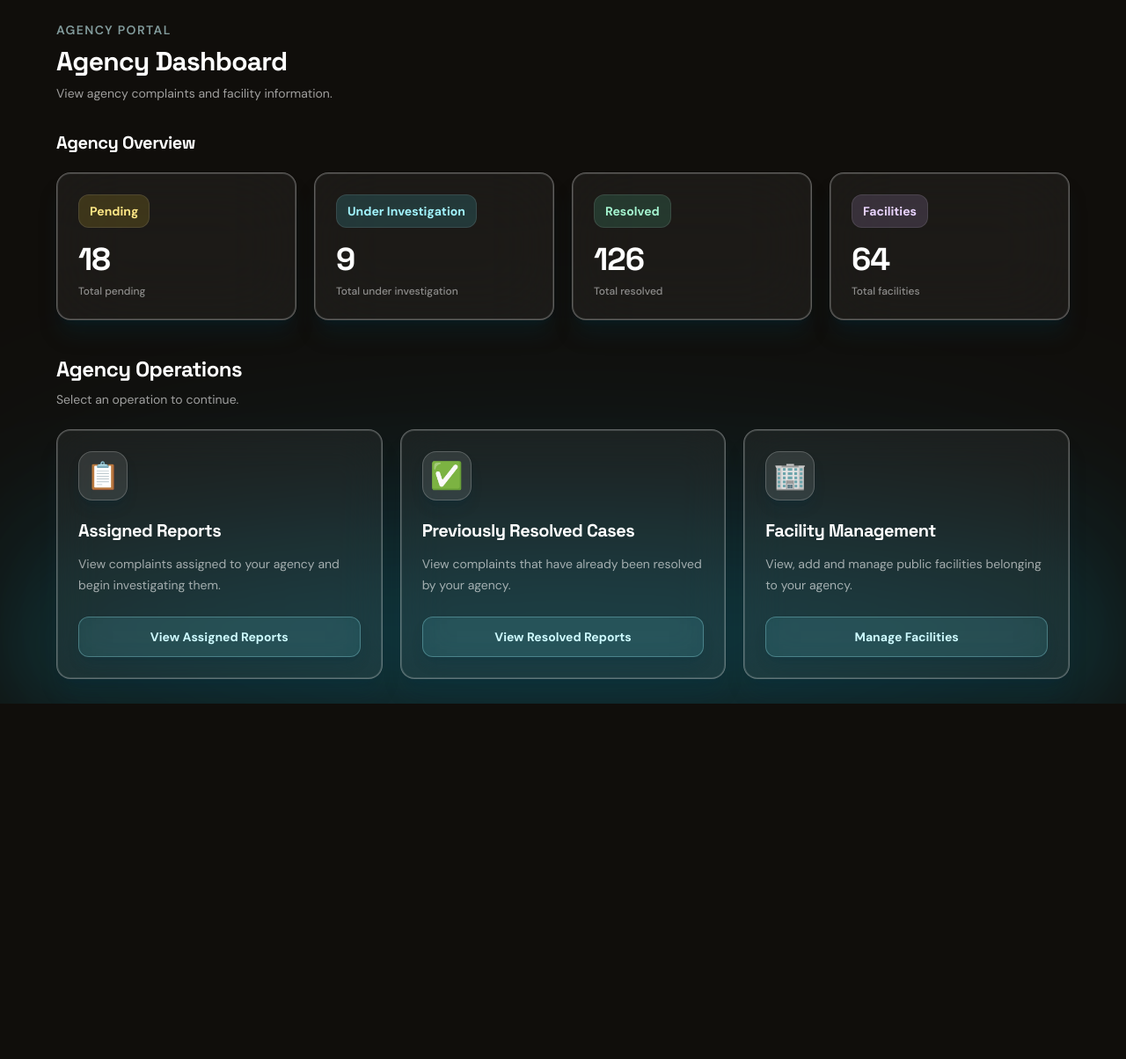
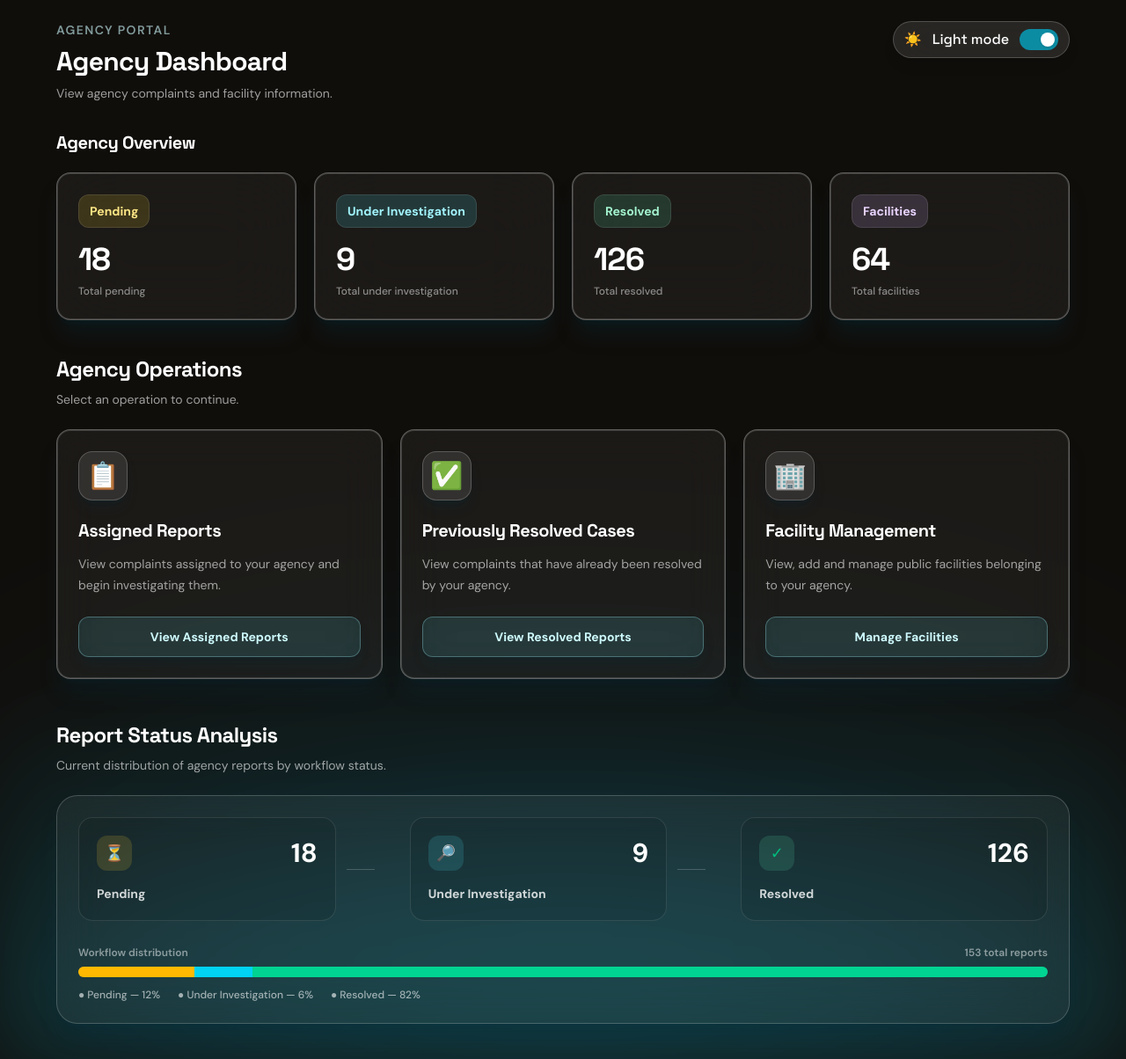
Before and after one commit to 007subhajitrajhalder/Amar-Sohor, a React app in the folder frontend/: page /agency/dashboard in a window 1280 px wide. Shown: the whole page at 88% size. Before the commit the page ends 800 px from the top, so only its background shows below. Built offline with nearby package versions, Linux system fonts and the light colour scheme; the HTML template or start-up script is replaced by a standard one.

Commit message:
Changed only agency dashboard with dark and light theme button

```diff
--- a/frontend/src/pages/agency/AgencyDashboardPage.jsx
+++ b/frontend/src/pages/agency/AgencyDashboardPage.jsx
@@ -1,3 +1,4 @@
+import { useState } from "react";
 import { Link } from "react-router-dom";
 
 const auraLayers = [
@@ -16,6 +17,8 @@ const auraLayers = [
 ];
 
 function AgencyDashboardPage() {
+  const [isDarkMode, setIsDarkMode] = useState(true);
+
   const statistics = [
     {
       title: "Pending",
@@ -71,7 +74,13 @@ function AgencyDashboardPage() {
   ];
 
   return (
-    <main className="relative min-h-screen overflow-hidden bg-[#100e0b] p-6">
+    <main
+      className={`relative min-h-screen overflow-hidden p-6 transition-colors duration-500 ${
+        isDarkMode
+          ? "bg-[#100e0b] text-white"
+          : "bg-slate-100 text-slate-900"
+      }`}
+    >
       {auraLayers.map((layer, index) => (
         <div
           key={`dark-${index}`}
@@ -86,9 +95,14 @@ function AgencyDashboardPage() {
         />
       ))}
 
-      <section className="relative z-10 mx-auto max-w-6xl text-white">
+      <section
+        className={`relative z-10 mx-auto max-w-6xl ${
+          isDarkMode ? "text-white" : "text-slate-900"
+        }`}
+      >
         {/* Dashboard heading */}
-        <div>
+        <div className="flex flex-col gap-5 sm:flex-row sm:items-start sm:justify-between">
+          <div>
           <p className="text-sm font-semibold uppercase tracking-widest text-cyan-100/60">
             Agency Portal
           </p>
@@ -97,9 +111,40 @@ function AgencyDashboardPage() {
             Agency Dashboard
           </h1>
 
-          <p className="mt-2 text-sm text-white/60">
-            View agency complaints and facility information.
-          </p>
+            <p
+              className={`mt-2 text-sm ${
+                isDarkMode ? "text-white/60" : "text-slate-600"
+              }`}
+            >
+              View agency complaints and facility information.
+            </p>
+          </div>
+
+          {/* Light / dark mode toggle */}
+          <button
+            type="button"
+            onClick={() => setIsDarkMode((current) => !current)}
+            aria-label={`Switch to ${isDarkMode ? "light" : "dark"} mode`}
+            className={`group inline-flex items-center gap-3 self-start rounded-full border px-3 py-2 text-sm font-semibold shadow-lg backdrop-blur-xl transition-all duration-300 hover:-translate-y-0.5 hover:shadow-xl ${
+              isDarkMode
+                ? "border-white/20 bg-white/10 text-white hover:bg-white/15"
+                : "border-slate-300 bg-white text-slate-700 hover:bg-slate-50"
+            }`}
+          >
+            <span className="text-base">{isDarkMode ? "☀️" : "🌙"}</span>
+            <span>{isDarkMode ? "Light mode" : "Dark mode"}</span>
+            <span
+              className={`relative h-6 w-11 rounded-full p-1 transition-colors ${
+                isDarkMode ? "bg-cyan-500/70" : "bg-slate-300"
+              }`}
+            >
+              <span
+                className={`block h-4 w-4 rounded-full bg-white shadow-sm transition-transform duration-300 ${
+                  isDarkMode ? "translate-x-5" : "translate-x-0"
+                }`}
+              />
+            </span>
+          </button>
         </div>
 
         {/* Statistics cards */}
@@ -112,21 +157,43 @@ function AgencyDashboardPage() {
             {statistics.map((statistic) => (
               <article
                 key={statistic.title}
-                className="relative h-full overflow-hidden rounded-2xl border border-white/30 bg-white/5 p-6 shadow-xl shadow-cyan-950/25 ring-1 ring-inset ring-white/15 backdrop-blur-2xl transition"
+                className={`group relative h-full overflow-hidden rounded-2xl border p-6 shadow-xl ring-1 ring-inset backdrop-blur-2xl transition-all duration-300 hover:-translate-y-1 hover:scale-[1.01] ${
+                  isDarkMode
+                    ? "border-white/30 bg-white/5 shadow-cyan-950/25 ring-white/15 hover:border-cyan-200/40 hover:bg-white/10 hover:shadow-cyan-900/40"
+                    : "border-slate-200 bg-white/80 shadow-slate-300/50 ring-white hover:border-cyan-300 hover:bg-white hover:shadow-cyan-200/50"
+                }`}
               >
                 <div
                   className={`inline-flex rounded-xl border border-white/10 px-3 py-2 ${statistic.background}`}
                 >
-                  <p className={`text-sm font-bold ${statistic.color}`}>
+                  <p className={`text-sm font-bold ${
+                      isDarkMode
+                        ? statistic.color
+                        : statistic.title === "Pending"
+                          ? "text-amber-700"
+                          : statistic.title === "Under Investigation"
+                            ? "text-cyan-700"
+                            : statistic.title === "Resolved"
+                              ? "text-emerald-700"
+                              : "text-purple-700"
+                    }`}>
                     {statistic.title}
                   </p>
                 </div>
 
-                <h3 className="mt-4 text-4xl font-bold tracking-tight text-white">
+                <h3
+                  className={`mt-4 text-4xl font-bold tracking-tight ${
+                    isDarkMode ? "text-white" : "text-slate-900"
+                  }`}
+                >
                   {statistic.value}
                 </h3>
 
-                <p className="mt-2 text-xs font-medium text-white/50">
+                <p
+                  className={`mt-2 text-xs font-medium ${
+                    isDarkMode ? "text-white/50" : "text-slate-500"
+                  }`}
+                >
                   Total {statistic.title.toLowerCase()}
                 </p>
               </article>
@@ -137,11 +204,19 @@ function AgencyDashboardPage() {
         {/* Page navigation cards */}
         <section className="mt-10">
           <div>
-            <h2 className="text-2xl font-bold tracking-tight text-white">
+            <h2
+              className={`text-2xl font-bold tracking-tight ${
+                isDarkMode ? "text-white" : "text-slate-900"
+              }`}
+            >
               Agency Operations
             </h2>
 
-            <p className="mt-2 text-sm text-white/60">
+            <p
+              className={`mt-2 text-sm ${
+                isDarkMode ? "text-white/60" : "text-slate-600"
+              }`}
+            >
               Select an operation to continue.
             </p>
           </div>
@@ -150,28 +225,161 @@ function AgencyDashboardPage() {
             {navigationCards.map((card) => (
               <article
                 key={card.title}
-                className="group flex h-full min-h-64 flex-col rounded-2xl border border-white/30 bg-white/5 p-6 text-white shadow-xl shadow-cyan-950/20 ring-1 ring-inset ring-white/15 backdrop-blur-xl transition hover:bg-white/10"
+                className={`group flex h-full min-h-64 flex-col rounded-2xl border p-6 shadow-xl ring-1 ring-inset backdrop-blur-xl transition-all duration-300 hover:-translate-y-1 hover:shadow-2xl ${
+                  isDarkMode
+                    ? "border-white/30 bg-white/5 text-white shadow-cyan-950/20 ring-white/15 hover:border-cyan-200/40 hover:bg-white/10 hover:shadow-cyan-900/30"
+                    : "border-slate-200 bg-white/85 text-slate-900 shadow-slate-300/40 ring-white hover:border-cyan-300 hover:bg-white hover:shadow-cyan-200/50"
+                }`}
               >
                 <div className="flex h-14 w-14 items-center justify-center rounded-2xl border border-white/20 bg-white/10 text-3xl shadow-lg shadow-cyan-950/20">
                   {card.icon}
                 </div>
 
-                <h3 className="mt-5 text-xl font-bold tracking-tight text-white">
+                <h3
+                  className={`mt-5 text-xl font-bold tracking-tight ${
+                    isDarkMode ? "text-white" : "text-slate-900"
+                  }`}
+                >
                   {card.title}
                 </h3>
 
-                <p className="mt-3 flex-1 text-sm leading-6 text-white/60">
+                <p
+                  className={`mt-3 flex-1 text-sm leading-6 ${
+                    isDarkMode ? "text-white/60" : "text-slate-600"
+                  }`}
+                >
                   {card.description}
                 </p>
 
                 <Link
                   to={card.route}
-                  className="mt-6 rounded-xl border border-cyan-200/30 bg-cyan-300/10 px-5 py-3 text-center text-sm font-bold text-cyan-100 shadow-lg shadow-cyan-950/20 backdrop-blur-xl transition hover:bg-cyan-300/20 hover:text-white"
+                  className={`mt-6 rounded-xl border px-5 py-3 text-center text-sm font-bold shadow-lg backdrop-blur-xl transition-all duration-300 hover:-translate-y-0.5 ${
+                    isDarkMode
+                      ? "border-cyan-200/30 bg-cyan-300/10 text-cyan-100 shadow-cyan-950/20 hover:bg-cyan-300/20 hover:text-white"
+                      : "border-cyan-300 bg-cyan-50 text-cyan-700 shadow-cyan-200/40 hover:bg-cyan-100 hover:text-cyan-800"
+                  }`}
                 >
                   {card.buttonText}
                 </Link>
               </article>
             ))}
+          </div>
+        </section>
+
+        {/* Status analysis */}
+        <section className="mt-12 pb-4">
+          <div>
+            <h2
+              className={`text-2xl font-bold tracking-tight ${
+                isDarkMode ? "text-white" : "text-slate-900"
+              }`}
+            >
+              Report Status Analysis
+            </h2>
+            <p
+              className={`mt-2 text-sm ${
+                isDarkMode ? "text-white/60" : "text-slate-600"
+              }`}
+            >
+              Current distribution of agency reports by workflow status.
+            </p>
+          </div>
+
+          <div
+            className={`mt-6 overflow-hidden rounded-3xl border p-6 shadow-xl backdrop-blur-xl transition-colors ${
+              isDarkMode
+                ? "border-white/20 bg-white/5 shadow-cyan-950/20"
+                : "border-slate-200 bg-white/80 shadow-slate-300/40"
+            }`}
+          >
+            <div className="flex flex-col gap-7 md:flex-row md:items-center md:justify-between">
+              {[
+                { title: "Pending", value: 18, icon: "⏳", color: "amber" },
+                {
+                  title: "Under Investigation",
+                  value: 9,
+                  icon: "🔎",
+                  color: "cyan"
+                },
+                { title: "Resolved", value: 126, icon: "✓", color: "emerald" }
+              ].map((status, index, items) => (
+                <div key={status.title} className="flex flex-1 items-center">
+                  <div
+                    className={`w-full rounded-2xl border p-5 transition-all duration-300 hover:-translate-y-1 ${
+                      isDarkMode
+                        ? "border-white/10 bg-black/10 hover:bg-white/10"
+                        : "border-slate-200 bg-slate-50 hover:bg-white"
+                    }`}
+                  >
+                    <div className="flex items-center justify-between">
+                      <span
+                        className={`inline-flex h-10 w-10 items-center justify-center rounded-xl text-lg ${
+                          status.color === "amber"
+                            ? "bg-amber-300/15 text-amber-500"
+                            : status.color === "cyan"
+                              ? "bg-cyan-300/15 text-cyan-500"
+                              : "bg-emerald-300/15 text-emerald-500"
+                        }`}
+                      >
+                        {status.icon}
+                      </span>
+                      <span
+                        className={`text-3xl font-black ${
+                          isDarkMode ? "text-white" : "text-slate-900"
+                        }`}
+                      >
+                        {status.value}
+                      </span>
+                    </div>
+                    <p
+                      className={`mt-4 text-sm font-bold ${
+                        isDarkMode ? "text-white/80" : "text-slate-700"
+                      }`}
+                    >
+                      {status.title}
+                    </p>
+                  </div>
+
+                  {index < items.length - 1 && (
+                    <div
+                      aria-hidden="true"
+                      className={`mx-3 hidden h-px w-8 shrink-0 md:block ${
+                        isDarkMode ? "bg-white/20" : "bg-slate-300"
+                      }`}
+                    />
+                  )}
+                </div>
+              ))}
+            </div>
+
+            <div className="mt-7">
+              <div
+                className={`mb-2 flex justify-between text-xs font-semibold ${
+                  isDarkMode ? "text-white/50" : "text-slate-500"
+                }`}
+              >
+                <span>Workflow distribution</span>
+                <span>153 total reports</span>
+              </div>
+              <div
+                className={`flex h-3 overflow-hidden rounded-full ${
+                  isDarkMode ? "bg-white/10" : "bg-slate-200"
+                }`}
+              >
+                <div className="w-[12%] bg-amber-400 transition-all duration-500" />
+                <div className="w-[6%] bg-cyan-400 transition-all duration-500" />
+                <div className="w-[82%] bg-emerald-400 transition-all duration-500" />
+              </div>
+              <div
+                className={`mt-3 flex flex-wrap gap-5 text-xs font-medium ${
+                  isDarkMode ? "text-white/60" : "text-slate-600"
+                }`}
+              >
+                <span>● Pending — 12%</span>
+                <span>● Under Investigation — 6%</span>
+                <span>● Resolved — 82%</span>
+              </div>
+            </div>
           </div>
         </section>
       </section>
```
